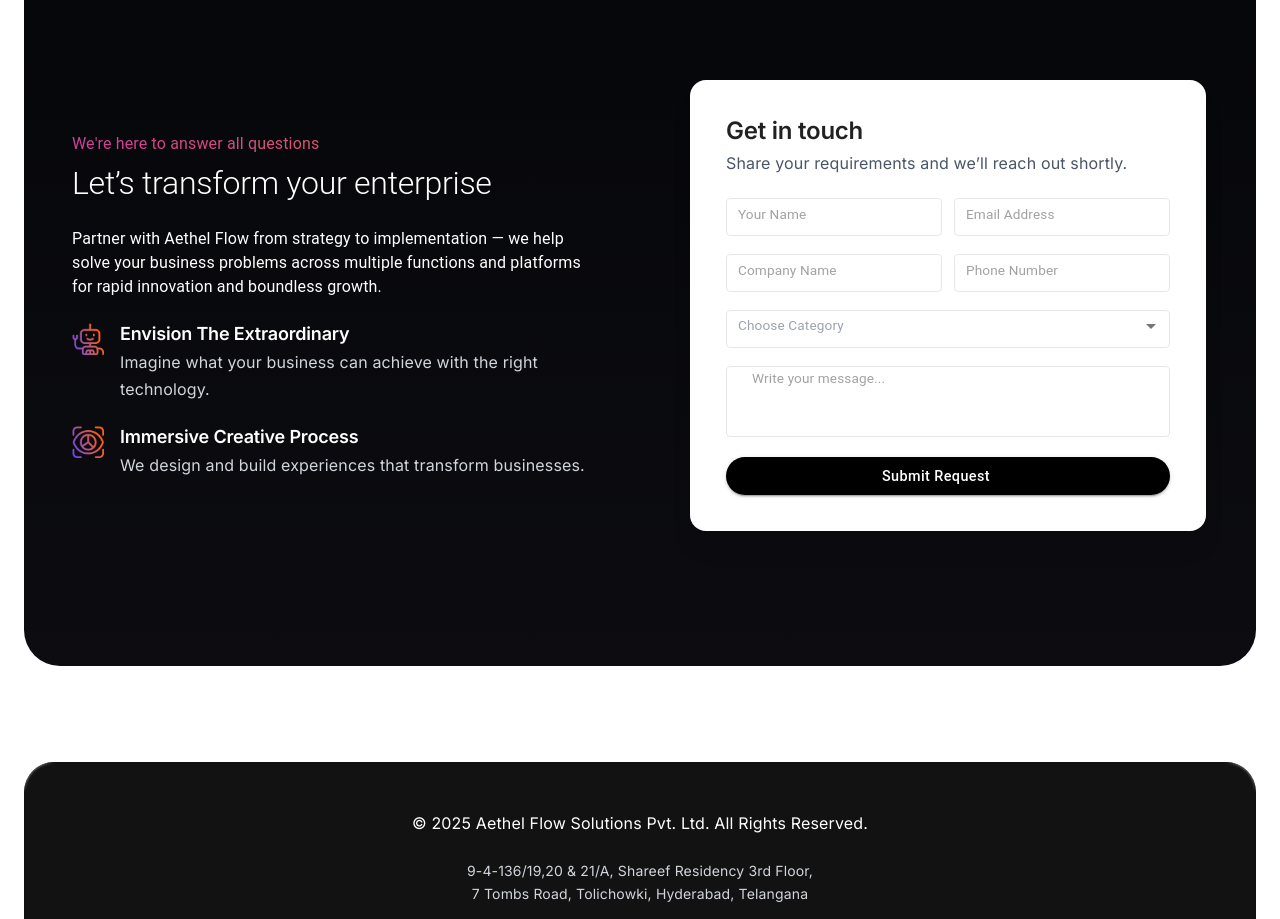
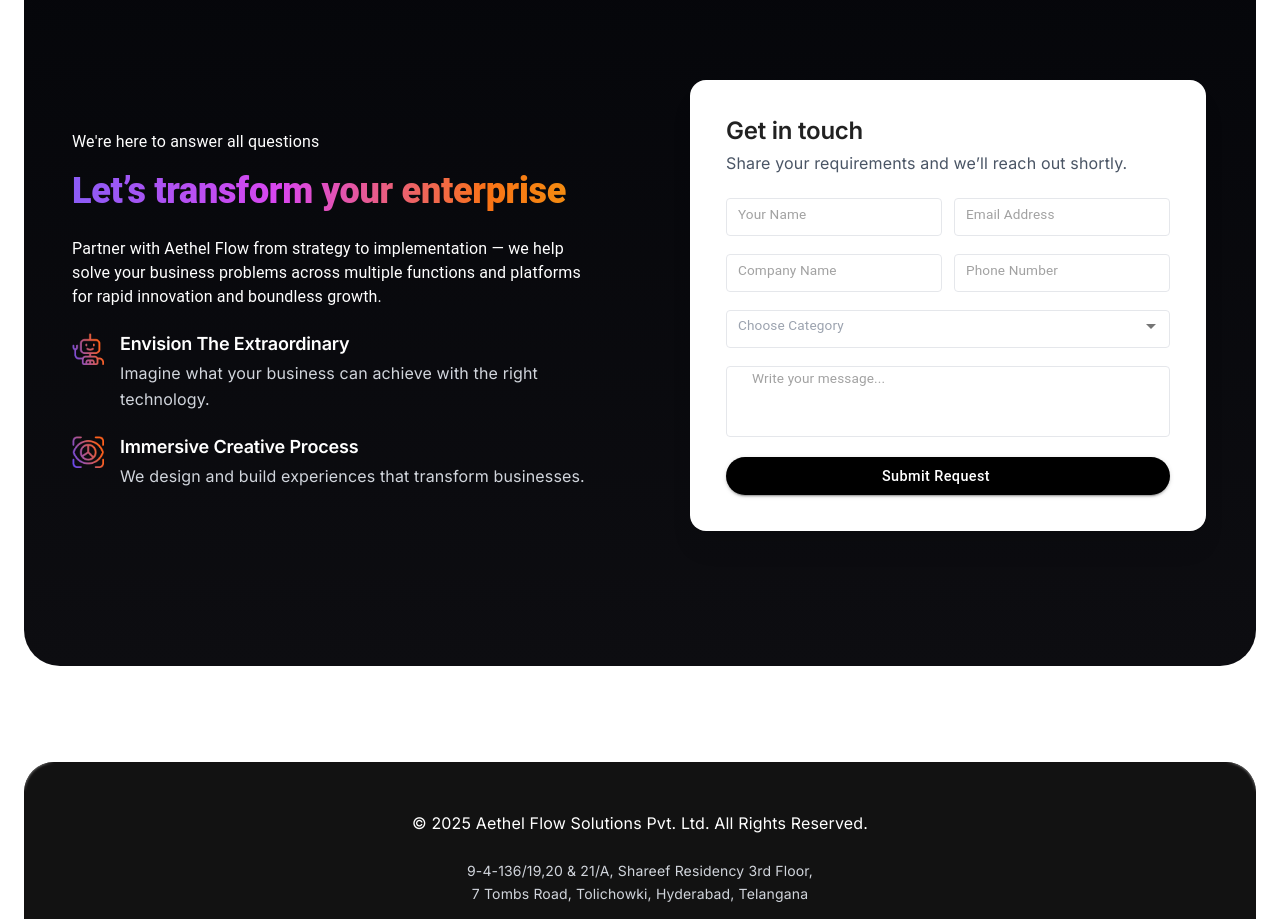
Before and after one commit to aethelflow-solutions/AethelSite, a Next.js app: page / in a window 1280 px wide. Shown: the part 3500-4419 px from the top of the page. Built offline with nearby package versions, Linux system fonts and the light colour scheme; some icons are missing.

Commit message:
refactor(ContactSection): improve typography and animation effects

```diff
--- a/app/(homepage)/sections/ContactSection.tsx
+++ b/app/(homepage)/sections/ContactSection.tsx
@@ -49,12 +49,16 @@
     <section ref={sectionRef} id="contact" className="flex flex-col">
       <div>
         <div className="lg:py-10 py-6 flex justify-center">
-          <h2 className=" text-[2.75rem]
+          <h2
+            className=" text-[2.75rem]
             text-gray-600
             font-[100]      /* clean, not bold */
             tracking-normal     /* removes drag/stretch issue */
             leading-tight
-            antialiased">Contact Us</h2>
+            antialiased"
+          >
+            Contact Us
+          </h2>
         </div>
 
         <div className="px-3 sm:px-4 lg:px-6">
@@ -70,27 +74,32 @@
               <div className="w-full px-6 md:px-10 lg:px-12 py-6 space-y-6">
                 <Typography
                   variant="body1"
-  className="leading-tight font-light animate-slideUp opacity-0 blue-orange-shine"
+                  // className="leading-tight font-light animate-slideUp opacity-0 blue-orange-shine"
+                  className="font-semibold py-2 animate-slideUp opacity-0"
                   sx={{ fontSize: { xs: "14px", md: "16px" }, opacity: 0.95 }}
                 >
                   We're here to answer all questions
                 </Typography>
 
-
                 {/* NEW TYPING HEADING */}
                 <Typography
                   variant="h2"
-  className="font-semibold py-2 animate-slideUp opacity-0"
+                  className="py-2 animate-slideUp"
                   sx={{
-    fontSize: { xs: "24px", md: "32px" }, // 👈 REDUCED
+                    fontSize: { xs: "26px", md: "36px" },
+                    fontWeight: 800,
                     lineHeight: "1.2",
-    color: "#fff",
-    marginBottom: "16px", // 👈 ADDED GAP BELOW
+                    marginBottom: "16px",
+                    background: "linear-gradient(90deg, #8b5cf6, #d946ef, #f97316, #eab308, #22d3ee, #8b5cf6)",
+                    backgroundSize: "200% auto",
+                    backgroundClip: "text",
+                    WebkitBackgroundClip: "text",
+                    WebkitTextFillColor: "transparent",
+                    animation: "glowShift 3s linear infinite",
                   }}
                 >
                   {typedTransform}
                 </Typography>
-
 
                 {/* SUB TEXT (FONT INCREASED) */}
                 <Typography
@@ -174,26 +183,23 @@
         .blue-orange-shine {
   background: linear-gradient(
     90deg,
-    rgba(168, 85, 247, 0.95),   /* purple */
-    rgba(236, 72, 153, 0.95),   /* pink */
-    rgba(251, 146, 60, 0.9),    /* soft orange */
-    rgba(168, 85, 247, 0.95)    /* purple again */
+    rgba(168, 85, 247, 1),   /* purple */
+    rgba(236, 72, 153, 1),   /* pink */
+    rgba(251, 146, 60, 1),    /* soft orange */
+    rgba(168, 85, 247, 1)    /* purple again */
   );
   background-size: 300% auto;
-  color: transparent;
   -webkit-background-clip: text;
   background-clip: text;
+  -webkit-text-fill-color: transparent;
   animation: glowShift 5s ease-in-out infinite;
 }
 @keyframes glowShift {
   0% {
     background-position: 0% center;
   }
-  50% {
-    background-position: 100% center;
-  }
   100% {
-    background-position: 0% center;
+    background-position: 200% center;
   }
 }
 
```
Lines whose indentation alone changed are shown as unchanged.
